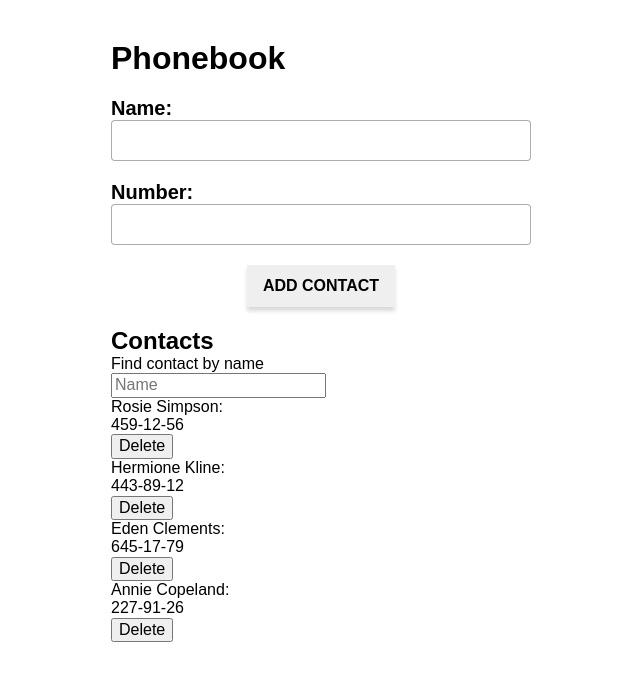
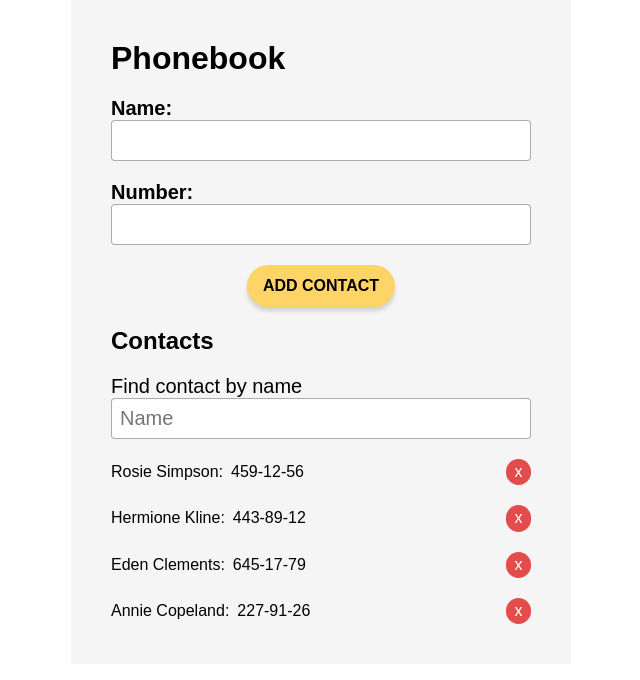
Before and after one commit to Andrij-Panasenko/goit-react-hw-02-phonebook, a React (Create React App) app: page / in a window 1280 px wide. Shown: the top 680 px of the page, without its empty margins (319-959 px from the left). Built offline with nearby package versions, Linux system fonts and the light colour scheme.

Commit message:
prim styling

```diff
--- a/src/components/App.jsx
+++ b/src/components/App.jsx
@@ -20,6 +20,15 @@ export class App extends Component {
   };
 
   addContact = newContact => {
+    const hasContact = this.state.contacts.some(
+      contact => contact.name === newContact.name
+    );
+
+    if (hasContact) {
+      alert('A contact with that name already exists ');
+      return
+    };
+
     const contact = {
       ...newContact,
       name: newContact.name,
--- a/src/components/ContactAddForm/ContactAddForm.js
+++ b/src/components/ContactAddForm/ContactAddForm.js
@@ -36,7 +36,7 @@ export const ContactAddForm = ({ addContact }) => {
 
           <FormField>
             Number:
-            <Field name="number" type="number" />
+            <Field name="number" type="tel" />
             <ErrorMessage name="number" component="span" />
           </FormField>
 
--- a/src/components/ContactAddForm/ContactAddForm.styled.js
+++ b/src/components/ContactAddForm/ContactAddForm.styled.js
@@ -40,4 +40,11 @@ export const Button = styled.button`
   font-weight: 700;
   border: none;
   box-shadow: ${p => p.theme.colors.boxShadow};
+  background-color: ${p => p.theme.colors.orange};
+  transition: ${p => p.theme.tratsition};
+  border-radius: 25px;
+
+  &:hover {
+    transform: scale(1.05);
+  }
 `;
--- a/src/components/ContactForm/ContactForm.js
+++ b/src/components/ContactForm/ContactForm.js
@@ -1,4 +1,5 @@
 import { ContactItem } from './ContactItem';
+import { ContactList, Input, Label, Section, Title } from './ContactsForm.styled';
 
 export const ContactForm = ({
   contacts,
@@ -12,24 +13,26 @@ export const ContactForm = ({
     return hasContact;
   });
   return (
-    <div>
-      <h2>Contacts</h2>
-      <p>Find contact by name</p>
-      <input
-        type="text"
-        placeholder="Name"
-        value={filter}
-        onChange={evt => onContactFilter(evt.target.value)}
-      />
+    <Section>
+      <Title>Contacts</Title>
+      <Label>
+        Find contact by name
+        <Input
+          type="text"
+          placeholder="Name"
+          value={filter}
+          onChange={evt => onContactFilter(evt.target.value)}
+        />
+      </Label>
 
-      <ul>
+      <ContactList>
         {filteredContacts.length > 0 && (
           <ContactItem
             contacts={filteredContacts}
             onDeleteContact={onDeleteContact}
           />
         )}
-      </ul>
-    </div>
+      </ContactList>
+    </Section>
   );
 };
--- a/src/components/ContactForm/ContactItem.js
+++ b/src/components/ContactForm/ContactItem.js
@@ -1,13 +1,17 @@
+import { Button, Contact, NameWrapp } from "./ContactsItem.styled";
+
 export const ContactItem = ({ contacts, onDeleteContact }) => {
   return contacts.map(item => {
     return (
-      <li key={item.id}>
-        <p>{item.name}:</p>
-        <p>{item.number}</p>
-        <button type="button" onClick={() => onDeleteContact(item.id)}>
-          Delete
-        </button>
-      </li>
+      <Contact key={item.id}>
+       <NameWrapp>
+         <p>{item.name}:</p>
+         <p>{item.number}</p>
+       </NameWrapp>
+        <Button type="button" onClick={() => onDeleteContact(item.id)}>
+          x
+        </Button>
+      </Contact>
     );
   });
 };
--- a/src/components/ContactForm/ContactsForm.styled.js
+++ b/src/components/ContactForm/ContactsForm.styled.js
@@ -1 +1,28 @@
 import styled from "styled-components";
+
+export const Section = styled.div`
+
+`;
+
+export const Title = styled.h2`
+  margin-bottom: ${p => p.theme.spacing(5)};
+`;
+
+export const Label = styled.label`
+  display: block;
+  margin-bottom: ${p => p.theme.spacing(5)};
+  font-size: ${p => p.theme.spacing(5)};
+  font-weight: 500;
+`;
+
+export const Input = styled.input`
+  display: block;
+  width: 100%;
+  margin: 0 auto;
+  outline: none;
+  padding: ${p => p.theme.spacing(2)};
+  border: 1px solid ${p => p.theme.colors.lightGrey};
+  border-radius: ${p => p.theme.spacing(1)};
+`;
+
+export const ContactList = styled.ul``;
--- a/src/components/ContactForm/ContactsItem.styled.js
+++ b/src/components/ContactForm/ContactsItem.styled.js
@@ -0,0 +1,35 @@
+import styled from "styled-components";
+
+export const Contact = styled.li`
+   display: flex;
+   align-items: center;
+   justify-content: space-between;
+
+   &:not(:last-child) {
+      margin-bottom: ${p => p.theme.spacing(5)};
+   };
+
+
+`;
+
+export const NameWrapp = styled.div`
+  display: flex;
+  gap: ${p => p.theme.spacing(2)};
+
+
+`;
+
+export const Button = styled.button`
+  padding: ${p => p.theme.spacing(1)};
+  display: block;
+  width: 25px;
+  border-radius: 25px;
+  border: none;
+  background-color: ${p => p.theme.colors.red};
+  color: ${p => p.theme.colors.white};
+  transition: ${p => p.theme.tratsition};
+
+  &:hover {
+    transform: scale(1.1);
+  }
+`;
--- a/src/components/GlobalStyle.js
+++ b/src/components/GlobalStyle.js
@@ -1,10 +1,11 @@
 import { createGlobalStyle } from 'styled-components';
-import 'modern-normalize'
+import 'modern-normalize';
 
 export const GlobalStyle = createGlobalStyle`
    body {
-  font-family: DM Sans, sans-serif;
+  font-family: Ubuntu, sans-serif;
 }
+
 button {
   cursor: pointer;
 }
--- a/src/components/Wrapper.styled.js
+++ b/src/components/Wrapper.styled.js
@@ -1,7 +1,8 @@
-import styled from "styled-components";
+import styled from 'styled-components';
 
 export const Wrapper = styled.div`
-   width: ${p => p.theme.spacing(125)};
-   padding: ${p => p.theme.spacing(10)};
-   margin: 0 auto;
+  width: ${p => p.theme.spacing(125)};
+  padding: ${p => p.theme.spacing(10)};
+  margin: 0 auto;
+  background-color: ${p => p.theme.colors.background};
 `;
--- a/src/index.js
+++ b/src/index.js
@@ -5,9 +5,15 @@ import { ThemeProvider } from 'styled-components';
 
 const theme = {
   colors: {
+    white: '#ffffff',
+    red: '#E24C4B',
     lightGrey: 'rgba(46, 47, 66, 0.4)',
+    orange: '#FFD466',
     boxShadow: '0px 4px 4px rgba(0, 0, 0, 0.15)',
+    background: '#f5f5f5',
   },
+
+  tratsition: '200ms cubic-bezier(0.4,0,0.2,1)',
 
   spacing: value => `${value * 4}px`,
 };
```
Lines whose indentation alone changed are shown as unchanged.
